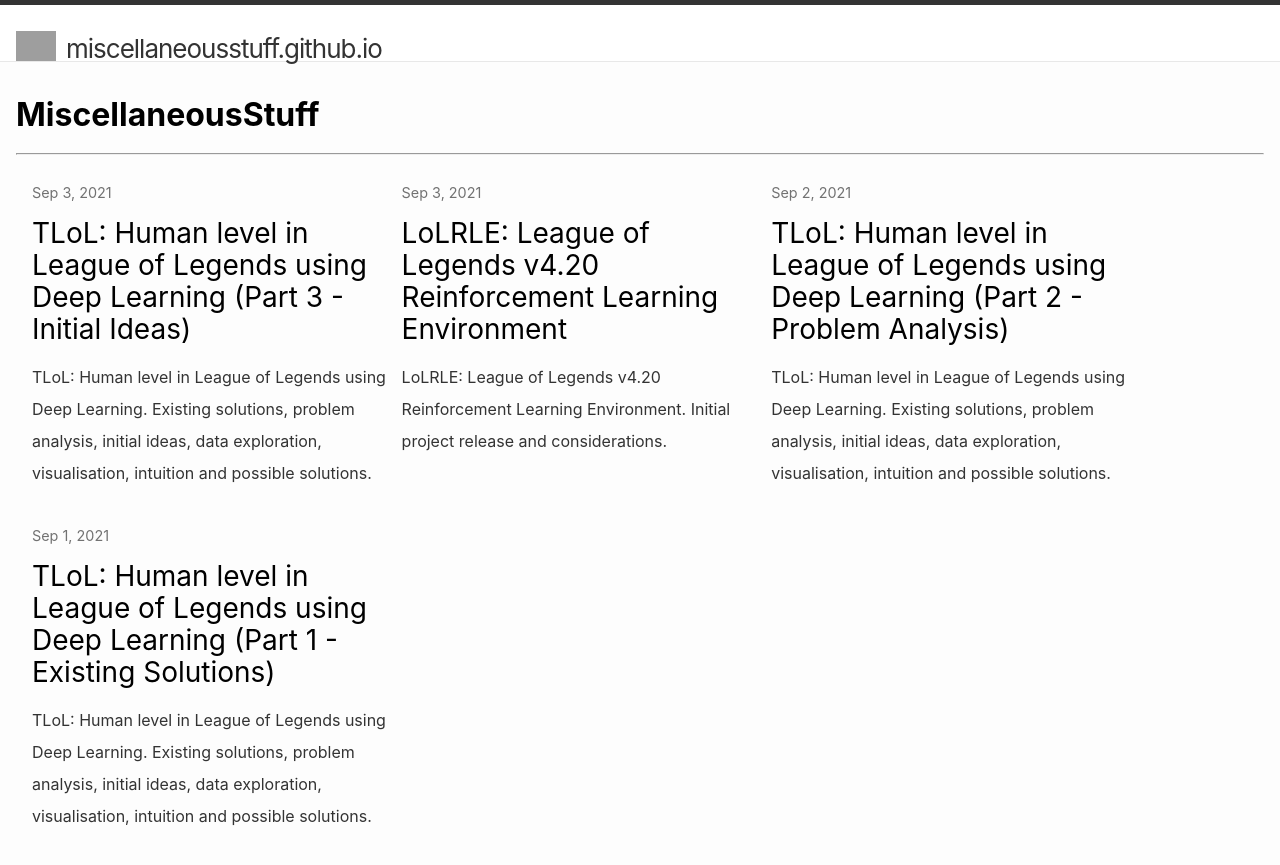
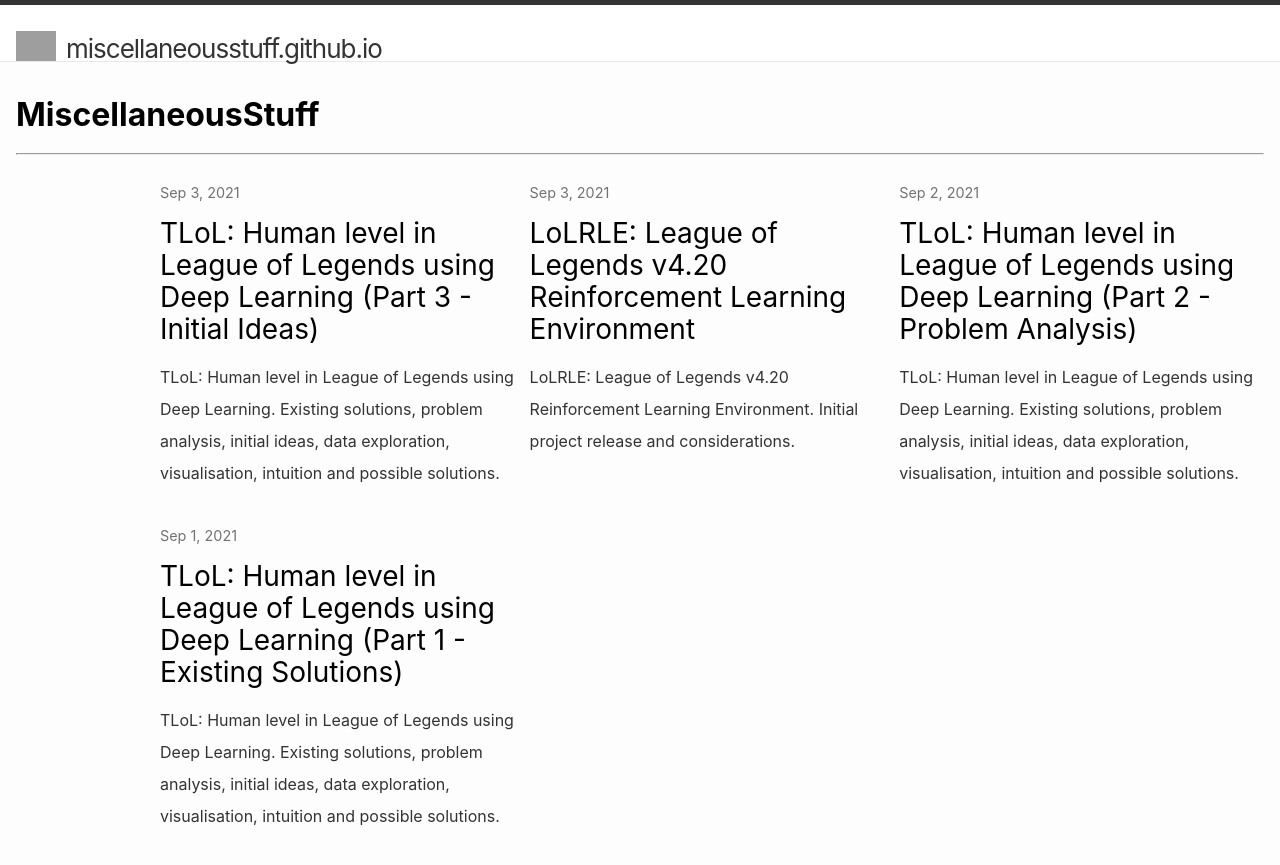
Before and after one commit to MiscellaneousStuff/miscellaneousstuff.github.io, a Jekyll site: the page built from index.html, in a window 1280 px wide. Shown: the top 865 px of the page. Built offline with Jekyll 4.4.1, drawn with Linux system fonts in a browser that asks for light colours; grey boxes are pictures that could not be loaded.

Commit message:
bigger guttering on landing, centering of content

```diff
--- a/css/main.css
+++ b/css/main.css
@@ -52,6 +52,8 @@
 
 /* site experimental */
 .container {
+  margin-left: auto;
+  margin-right: auto;
   width: 100%;
   max-width: 1120px;
 }
@@ -68,8 +70,8 @@
 }
 
 .post-snippet {
-  margin-left: 1rem;
-  margin-right: 1rem;
+  margin-left: 5rem;
+  margin-right: 5rem;
   width: 100%;
 }
 
```
